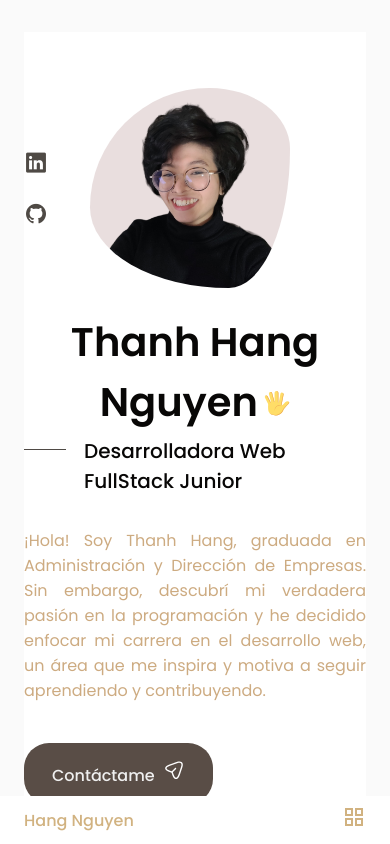
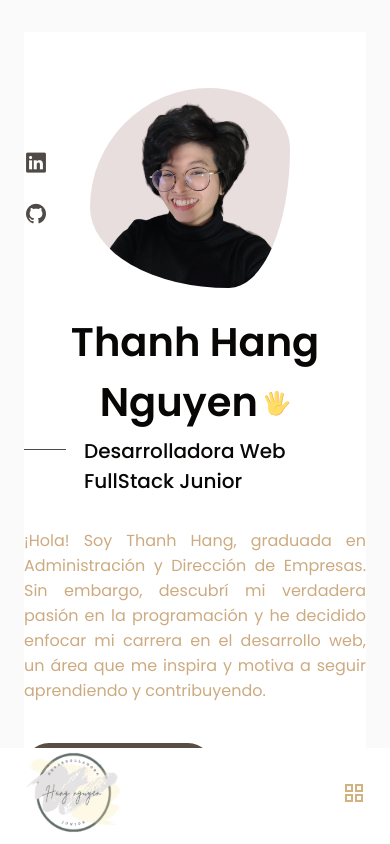
Before and after one commit to ZizieNguyen/Portfolio-HangNguyen, a React (Vite) app: page / in a window 390 px wide. Shown: the top 844 px of the page. Built offline with nearby package versions, Linux system fonts and the light colour scheme.

Commit message:
final de final

```diff
--- a/index.html
+++ b/index.html
@@ -6,7 +6,7 @@
     <link href='https://unpkg.com/boxicons@2.1.4/css/boxicons.min.css' rel='stylesheet'>
     <link rel="stylesheet" href="https://unicons.iconscout.com/release/v4.0.8/css/line.css">
     <link rel="stylesheet" href="https://fonts.googleapis.com/css2?family=Material+Symbols+Outlined:opsz,wght,FILL,GRAD@24,400,0,0" />
-    <title>Vite + React</title>
+    <title>Portfolio-HangNguyen</title>
   </head>
   <body>
     <div id="root"></div>
--- a/src/components/Layout/header/Header.css
+++ b/src/components/Layout/header/Header.css
@@ -8,17 +8,23 @@
 }
 
 .nav {
-    height: 5rem;
+    height: 6rem;
     display: flex;
     justify-content: space-between;
     align-items: center;
     column-gap: 1rem;
 }
 
+.logo__img{
+    width: 100px;
+
+}
+
 .nav__logo,
 .nav__toggle {
     color: #d1b280;
     font-weight: 500;
+
 }
 
 .nav__list {
@@ -64,7 +70,7 @@
     }
 
     .nav {
-      height: 3rem;
+      height: 6rem;
     }
 
     .nav__menu {
--- a/src/components/Layout/header/Header.jsx
+++ b/src/components/Layout/header/Header.jsx
@@ -2,6 +2,7 @@ import { NavLink } from "react-router-dom";
 import './Header.css'
 import { useEffect, useState } from "react";
 import { HashLink } from "react-router-hash-link";
+import Logotipo from '../../../assets/Logotipo.png'
 export const Header = () => {
     const [toggle, showMenu] = useState(false);
 
@@ -31,7 +32,10 @@ export const Header = () => {
     <div>
         <header className="header">
             <nav className="nav container">
-                <NavLink to={'/'} className='nav__logo' onClick={closeMenu}>Hang Nguyen</NavLink>
+                <NavLink to={'/'} className='nav__logo' onClick={closeMenu}>
+                <img
+               className="logo__img" src={Logotipo} alt="logotipo" />
+                </NavLink>
                 <div className={toggle ? 'nav__menu show-menu' : 'nav__menu'}>
                     <ul className="nav__list grid">
                         <li>
```
Also changed, not shown: src/assets/Logotipo.png (added).
